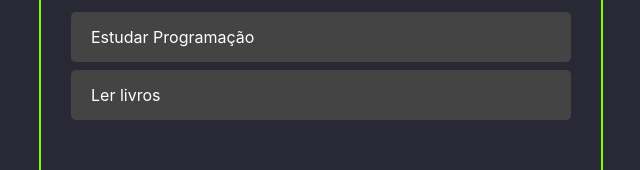
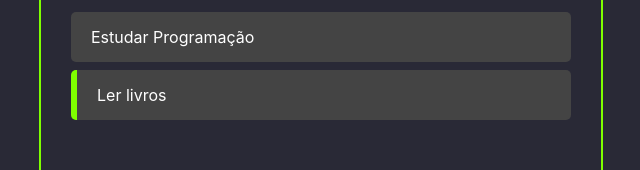
Before and after one commit to leuzaoo/ListaTarefas-ReactJS, a React (Create React App) app: page / in a window 1280 px wide. Shown: the part 120-290 px from the top of the page, without its empty margins (319-959 px from the left). Built offline with nearby package versions, Linux system fonts and the light colour scheme.

Commit message:
border left green when task finished

```diff
--- a/package.json
+++ b/package.json
@@ -9,6 +9,7 @@
     "react": "^18.1.0",
     "react-dom": "^18.1.0",
     "react-scripts": "5.0.1",
+    "uuid": "^8.3.2",
     "web-vitals": "^2.1.4"
   },
   "scripts": {
--- a/src/App.jsx
+++ b/src/App.jsx
@@ -1,7 +1,8 @@
 import React, { useState } from "react";
+import { v4 as uuidv4 } from "uuid";
+
 import "./App.css";
 import AddTask from "./components/addTask";
-
 import Tasks from "./components/Tasks";
 
 const App = () => {
@@ -18,11 +19,33 @@
     },
   ]);
 
+  const handleTaskClick = (taskId) => {
+    const newTasks = tasks.map((task) => {
+      if (task.id === taskId) return { ...task, completed: !task.completed };
+      return task;
+    });
+
+    setTasks(newTasks);
+  };
+
+  const handleTaskAddition = (taskTitle) => {
+    const newTasks = [
+      ...tasks,
+      {
+        title: taskTitle,
+        id: uuidv4(),
+        completed: false,
+      },
+    ];
+
+    setTasks(newTasks);
+  };
+
   return (
     <>
       <div className="container">
-        <AddTask />
-        <Tasks tasks={tasks} />
+        <AddTask handleTaskAddition={handleTaskAddition} />
+        <Tasks tasks={tasks} handleTaskClick={handleTaskClick} />
       </div>
     </>
   );
--- a/src/components/Task.jsx
+++ b/src/components/Task.jsx
@@ -2,8 +2,18 @@
 
 import "./Task.css";
 
-const Task = ({ task }) => {
-  return <div className="task-container">{task.title}</div>;
+const Task = ({ task, handleTaskClick }) => {
+  return (
+    <div
+      className="task-container"
+      style={task.completed ? { borderLeft: "6px solid chartreuse" } : {}}
+    >
+      <div className="task-title" onClick={() => handleTaskClick(task.id)}>
+    {task.title}
+      </div>
+    </div>
+  );
+  // return <div className="task-container">{task.title}</div>;
 };
 
 export default Task;
--- a/src/components/Tasks.jsx
+++ b/src/components/Tasks.jsx
@@ -1,11 +1,11 @@
 import React from "react";
 import Task from "./Task";
 
-const Tasks = ({ tasks }) => {
+const Tasks = ({ tasks, handleTaskClick }) => {
   return (
     <>
       {tasks.map((task) => (
-        <Task task={task}/>
+        <Task task={task} handleTaskClick={handleTaskClick} />
       ))}
     </>
   );
--- a/src/components/addTask.jsx
+++ b/src/components/addTask.jsx
@@ -1,14 +1,30 @@
-import React from "react";
+import React, { useState } from "react";
 
 import "./addTask.css";
 import Button from "./Button";
 
-const AddTask = () => {
+const AddTask = ({ handleTaskAddition }) => {
+  const [inputData, setInputData] = useState("");
+
+  const handleInputChange = (e) => {
+    setInputData(e.target.value);
+  };
+
+  const handleAddTaskClick = () => {
+    handleTaskAddition(inputData);
+    setInputData("");
+  };
+
   return (
     <div className="add-task-container">
-      <input className="add-task-input" type="text" />
+      <input
+        onChange={handleInputChange}
+        value={inputData}
+        className="add-task-input"
+        type="text"
+      />
       <div className="add-task-button-container">
-        <Button>Adicionar</Button>
+        <Button onClick={handleAddTaskClick}>Adicionar</Button>
       </div>
     </div>
   );
```
Also changed, not shown: 1 other file (tests, documents, lock files or other folders).
